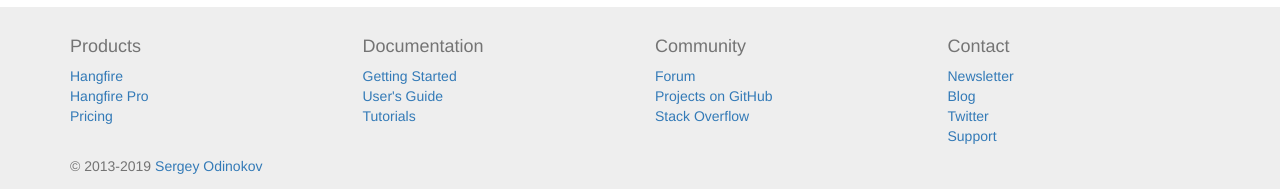
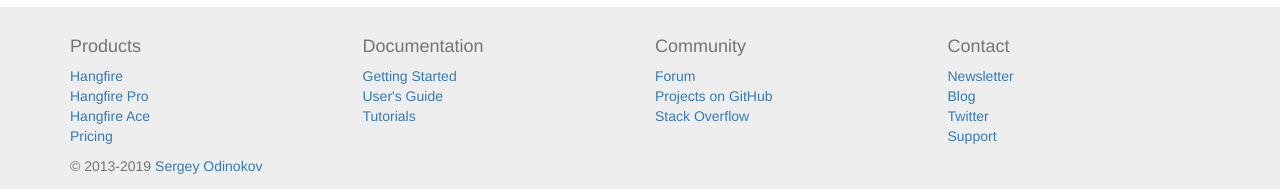
Before and after one commit to HangfireIO/Hangfire.io, a Jekyll site: the page built from index.html, in a window 1280 px wide. Shown: the part 1713-1902 px from the top of the page. Built offline with Jekyll 4.4.1, drawn with Linux system fonts in a browser that asks for light colours; comment, search, counter and statistics services are not loaded.

Commit message:
Update footer.html

```diff
--- a/_includes/footer.html
+++ b/_includes/footer.html
@@ -6,6 +6,7 @@
         <ul class="list-unstyled">
           <li><a href="/overview.html">Hangfire</a></li>
           <li><a href="/pro/">Hangfire Pro</a></li>
+          <li><a href="/ace/">Hangfire Ace</a></li>
           <li><a href="/pricing/">Pricing</a></li>
         </ul>
       </div>
```
